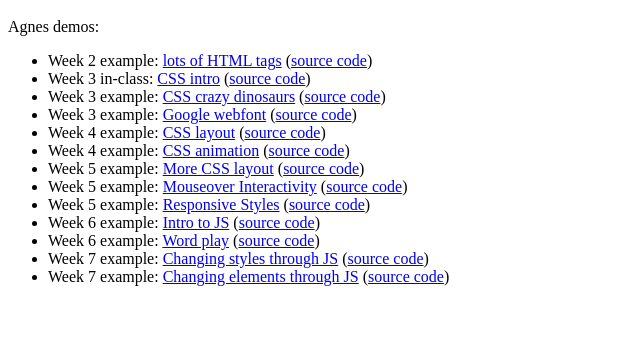
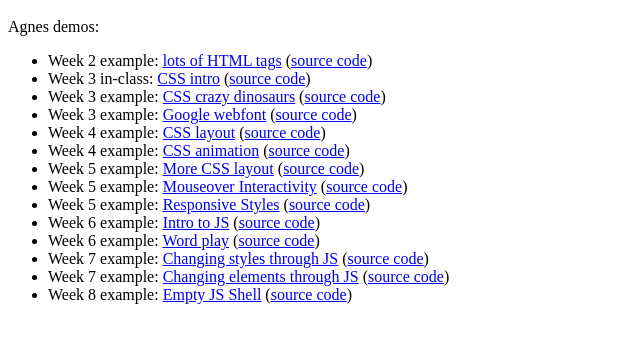
Before and after one commit to changa2/changa2.github.io, a plain HTML site: page index.html in a window 1280 px wide. Shown: the part 48-390 px from the top of the page, without its empty margins (0-640 px from the left). Drawn offline with Linux system fonts and the light colour scheme.

Commit message:
Add wk8 demo: blank JS shell to paste code into

```diff
--- a/index.html
+++ b/index.html
@@ -32,6 +32,8 @@
 				(<a href="https://github.com/changa2/changa2.github.io/blob/master/7-changingstyle.html">source code</a>)</li>
 			<li>Week 7 example: <a href='7-changingelements.html'>Changing elements through JS</a>
                 (<a href="https://github.com/changa2/changa2.github.io/blob/master/7-changingelements.html">source code</a>)</li>
+			<li>Week 8 example: <a href='8-jsshell.html'>Empty JS Shell</a>
+                (<a href="https://github.com/changa2/changa2.github.io/blob/master/8-jsshell.html">source code</a>)</li>
 		</ul>
 	</body>
 </html>
```
Also changed, not shown: 8-jsshell.html (added, +12 -0 lines).
